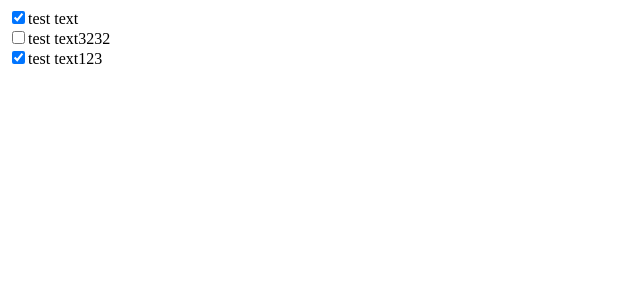
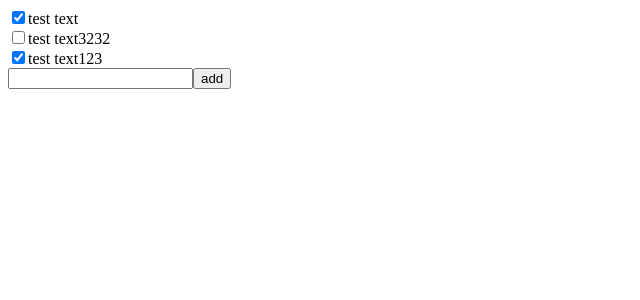
Before and after one commit to karambaJob/calendar, a React app: page / in a window 1280 px wide. Shown: the top 300 px of the page, without its empty margins (0-640 px from the left). Built offline with nearby package versions, Linux system fonts and the light colour scheme; the HTML template or start-up script is replaced by a standard one.

Commit message:
Add tasks

```diff
--- a/src/App.js
+++ b/src/App.js
@@ -1,5 +1,5 @@
 import React, { Component } from "react";
-import TaskList from "./containers/TaskList";
+import TaskList from "./containers/taskList/TaskList";
 
 export default class App extends Component {
   render() {
--- a/src/components/TaskItem/index.js
+++ /dev/null
@@ -1,14 +0,0 @@
-import React, { Component } from "react";
-
-export default class TaskItem extends Component {
-  render() {
-    const { text, isCompleted } = this.props;
-
-    return (
-      <label>
-        <input type="checkbox" checked={isCompleted} />
-        {text}
-      </label>
-    );
-  }
-}
--- /dev/null
+++ b/src/components/taskForm/TaskForm.js
@@ -0,0 +1,40 @@
+import React, { Component } from "react";
+
+export default class TaskForm extends Component {
+  constructor(props) {
+    super(props);
+
+    this.state = {
+      text: ""
+    };
+
+    this.handleChange = this.handleChange.bind(this);
+    this.handleSubmit = this.handleSubmit.bind(this);
+  }
+
+  render() {
+    return (
+      <div>
+        <input value={this.state.text} onChange={this.handleChange} />
+        <button onClick={this.handleSubmit}>add</button>
+      </div>
+    );
+  }
+
+  handleSubmit() {
+    const { onSubmit } = this.props;
+    const { text } = this.state;
+    if (text !== "" && onSubmit) {
+      onSubmit(this.state.text);
+      this.setState({
+        text: ""
+      });
+    }
+  }
+
+  handleChange(event) {
+    this.setState({
+      text: event.target.value
+    });
+  }
+}
--- /dev/null
+++ b/src/components/taskItem/TaskItem.js
@@ -0,0 +1,29 @@
+import React, { Component } from "react";
+
+export default class TaskItem extends Component {
+  constructor(props) {
+    super(props);
+
+    this.handleChange = this.handleChange.bind(this);
+  }
+
+  render() {
+    const { text, isCompleted } = this.props;
+
+    return (
+      <label>
+        <input
+          type="checkbox"
+          checked={isCompleted}
+          onChange={this.handleChange}
+        />
+        {text}
+      </label>
+    );
+  }
+
+  handleChange() {
+    const { onChange, isCompleted, id } = this.props;
+    onChange && onChange(id, !isCompleted);
+  }
+}
--- a/src/containers/TaskList/TaskList.css
+++ /dev/null
@@ -1,8 +0,0 @@
-.list {
-    margin: 0;
-    padding: 0;
-}
-
-.test {
-    background: red;
-}
--- a/src/containers/TaskList/index.js
+++ /dev/null
@@ -1,32 +0,0 @@
-import React, { Component } from "react";
-import TaskItem from "../../components/TaskItem";
-import style from "./TaskList.css";
-
-const data = [
-  {
-    id: 1,
-    text: "test text",
-    completed: true
-  },
-  {
-    id: 2,
-    text: "test text3232",
-    completed: false
-  },
-  {
-    id: 3,
-    text: "test text123",
-    completed: true
-  }
-];
-
-export default class TaskList extends Component {
-  render() {
-    const items = data.map(task => (
-      <li key={task.id}>
-        <TaskItem text={task.text} isCompleted={task.completed} />
-      </li>
-    ));
-    return <ul className={style.list}>{items}</ul>;
-  }
-}
--- a/src/containers/TaskList/style.less
+++ /dev/null
@@ -1,4 +0,0 @@
-.list {
-    margin: 0;
-    padding: 0;
-}
--- /dev/null
+++ b/src/containers/taskList/TaskList.js
@@ -0,0 +1,74 @@
+import React, { Component } from "react";
+import TaskItem from "components/taskItem/TaskItem";
+import TaskForm from "components/taskForm/TaskForm";
+import style from "./TaskList.less";
+
+const data = [
+  {
+    id: 1,
+    text: "test text",
+    completed: true
+  },
+  {
+    id: 2,
+    text: "test text3232",
+    completed: false
+  },
+  {
+    id: 3,
+    text: "test text123",
+    completed: true
+  }
+];
+
+export default class TaskList extends Component {
+  constructor(props) {
+    super(props);
+
+    this.state = {
+      data: data
+    };
+
+    this.handleSubmit = this.handleSubmit.bind(this);
+    this.handleToggle = this.handleToggle.bind(this);
+  }
+
+  render() {
+    const items = this.state.data.map(task => (
+      <li key={task.id}>
+        <TaskItem
+          text={task.text}
+          isCompleted={task.completed}
+          id={task.id}
+          onChange={this.handleToggle}
+        />
+      </li>
+    ));
+    return (
+      <div>
+        <ul className={style.list}>{items}</ul>
+        <TaskForm onSubmit={this.handleSubmit} />
+      </div>
+    );
+  }
+
+  handleSubmit(text) {
+    const { data } = this.state;
+    data.push({
+      id: data.length + 1,
+      text,
+      completed: false
+    });
+
+    this.setState({
+      data
+    });
+  }
+
+  handleToggle(id, completed) {
+    const { data } = this.state;
+    const task = data.find(item => item.id === id);
+    task.completed = completed;
+    this.setState({ data });
+  }
+}
--- /dev/null
+++ b/src/containers/taskList/TaskList.less
@@ -0,0 +1,6 @@
+@import '../../assets/styles/colors.less';
+
+.list {
+    margin: 0;
+    padding: 0;
+}
--- a/webpack.config.js
+++ b/webpack.config.js
@@ -1,4 +1,5 @@
 var autoprefixer = require("autoprefixer");
+var path = require("path");
 
 module.exports = {
   entry: ["./src/index.js"],
@@ -18,7 +19,7 @@ module.exports = {
         use: ["babel-loader"]
       },
       {
-        test: /\.css$/,
+        test: /\.less$/,
         use: [
           require.resolve("style-loader"),
           {
@@ -26,7 +27,7 @@ module.exports = {
             options: {
               importLoaders: 1,
               modules: true,
-              localIdentName: "[name]__[local]___[hash:base64:5]"
+              localIdentName: "[name]__[local]"
             }
           },
           {
@@ -47,12 +48,16 @@ module.exports = {
                 require("postcss-modules-values")
               ]
             }
+          },
+          {
+            loader: require.resolve("less-loader")
           }
         ]
       }
     ]
   },
   resolve: {
-    extensions: ["*", ".js", ".jsx"]
+    extensions: ["*", ".js", ".jsx"],
+    modules: [path.resolve(__dirname, "src"), "node_modules"]
   }
 };
```
Also changed, not shown: src/assets/styles/colors.less (added), 1 other file (tests, documents, lock files or other folders).
